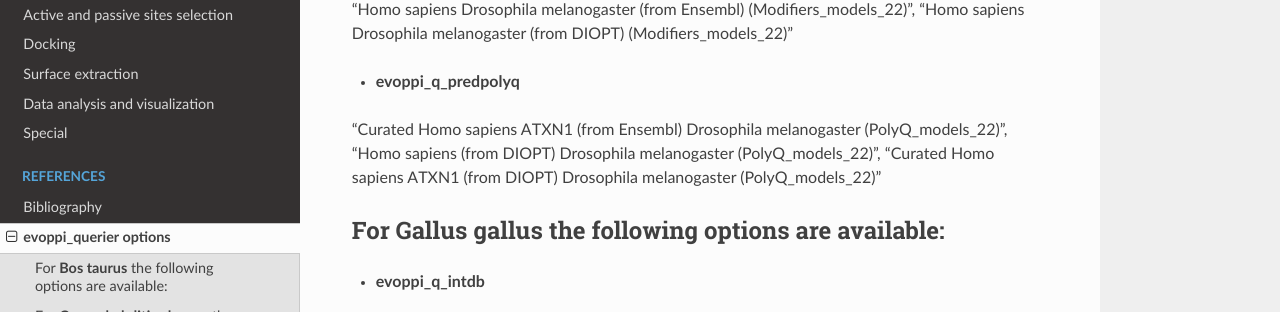
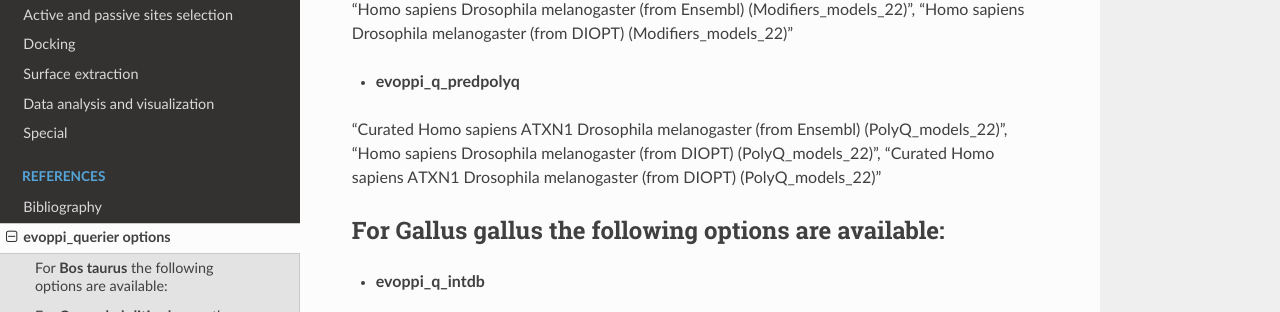
Before and after one commit to pegi3s/auto-p2docking-docs, a Sphinx documentation site: the page built from source/evoppi_querier_options.rst, in a window 1280 px wide and 900 px high, scrolled down 8521 px. Shown: the part 138-450 px from the top of the window. Built offline with Sphinx 7.4.7 and the Read the Docs theme 2.0.0, drawn with Linux system fonts in a browser that asks for light colours.

```diff
--- a/source/evoppi_querier_options.rst
+++ b/source/evoppi_querier_options.rst
@@ -118,7 +118,7 @@ For **Drosophila melanogaster** the following options are available:
 
 - **evoppi_q_predpolyq**
 
-"Curated Homo sapiens ATXN1 (from Ensembl) Drosophila melanogaster (PolyQ_models_22)", "Homo sapiens (from DIOPT) Drosophila melanogaster (PolyQ_models_22)", "Curated Homo sapiens ATXN1 (from DIOPT) Drosophila melanogaster (PolyQ_models_22)"
+"Curated Homo sapiens ATXN1 Drosophila melanogaster (from Ensembl) (PolyQ_models_22)", "Homo sapiens Drosophila melanogaster (from DIOPT) (PolyQ_models_22)", "Curated Homo sapiens ATXN1 Drosophila melanogaster (from DIOPT) (PolyQ_models_22)"
 
 For **Gallus gallus** the following options are available:
 -------
```
